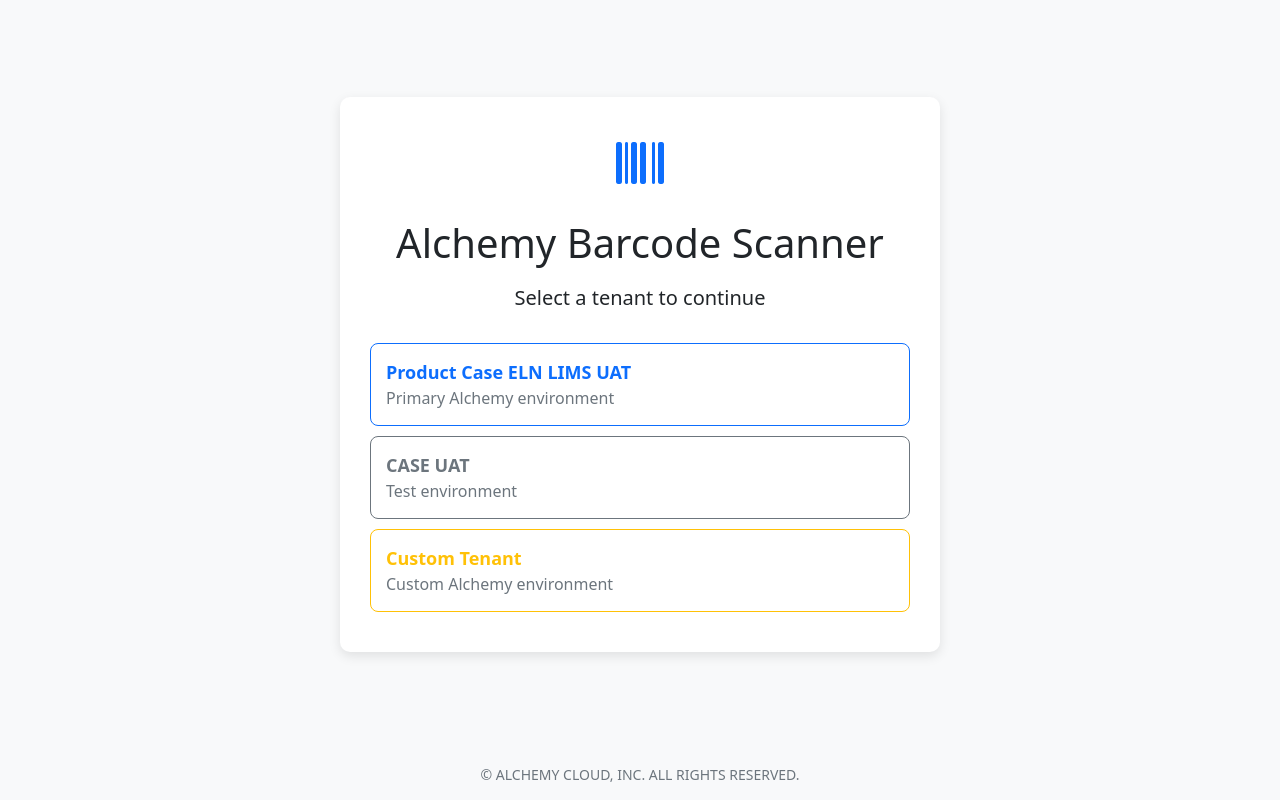
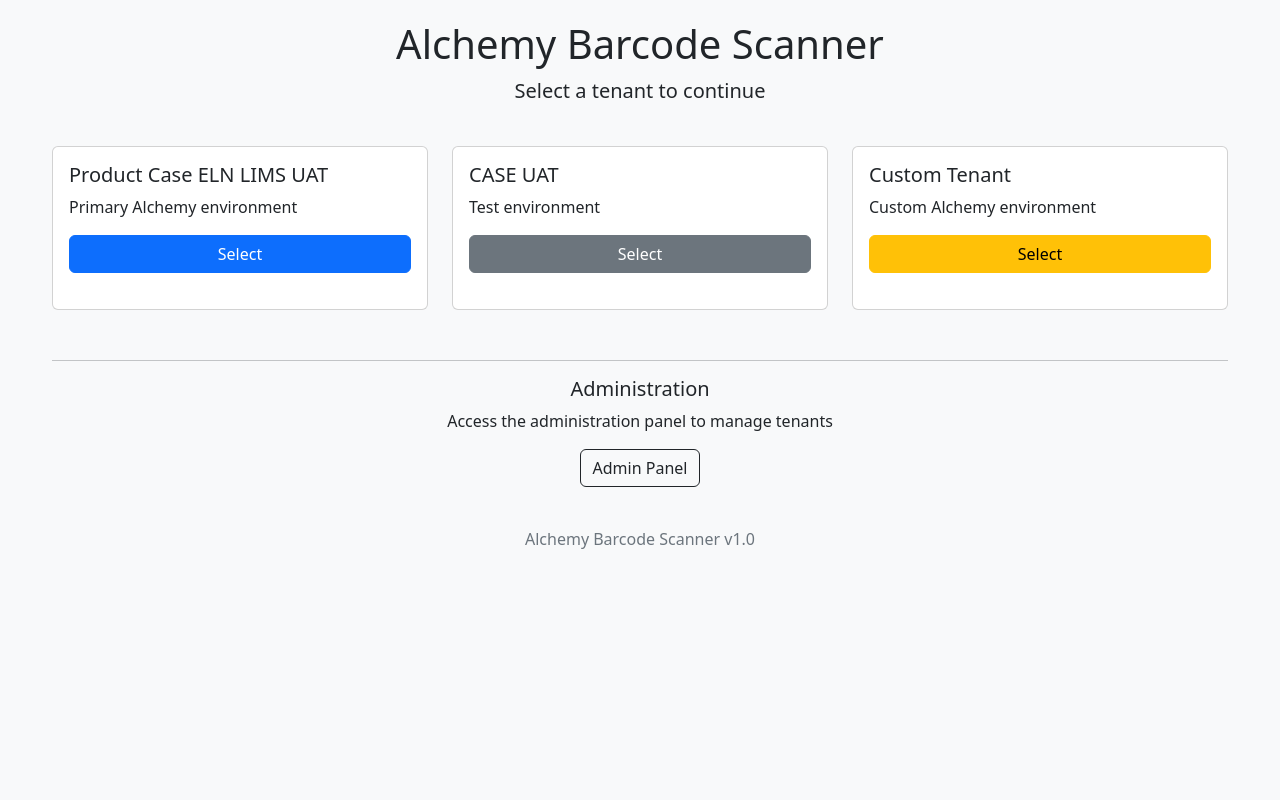
Before and after one commit to pbrose82/barcode_scanning, a Flask app: page / in a window 1280 px wide. Run offline with Flask 2, Linux system fonts and the light colour scheme; some libraries are stand-ins or nearby versions.

Commit message:
Update tenant_selector.html

```diff
--- a/templates/tenant_selector.html
+++ b/templates/tenant_selector.html
@@ -3,93 +3,71 @@
 <head>
     <meta charset="UTF-8">
     <meta name="viewport" content="width=device-width, initial-scale=1.0">
-    <title>Alchemy Barcode Scanner - Tenant Selector</title>
+    <title>Tenant Selector - Alchemy Barcode Scanner</title>
     <link href="https://cdn.jsdelivr.net/npm/bootstrap@5.3.0-alpha1/dist/css/bootstrap.min.css" rel="stylesheet">
-    <link rel="stylesheet" href="https://cdnjs.cloudflare.com/ajax/libs/font-awesome/6.4.0/css/all.min.css">
     <style>
         body {
-            min-height: 100vh;
-            display: flex;
-            flex-direction: column;
             background-color: #f8f9fa;
-        }
-        .main-content {
-            flex: 1;
-            padding: 50px 20px;
-            display: flex;
-            align-items: center;
-            justify-content: center;
+            padding: 20px;
         }
         .tenant-card {
-            max-width: 600px;
-            width: 100%;
-            background-color: white;
-            border-radius: 10px;
-            box-shadow: 0 4px 12px rgba(0, 0, 0, 0.1);
-            padding: 30px;
+            transition: transform 0.2s;
+            margin-bottom: 20px;
+            height: 100%;
         }
-        .tenant-logo {
-            font-size: 48px;
-            color: #0d6efd;
-            margin-bottom: 20px;
+        .tenant-card:hover {
+            transform: translateY(-5px);
+            box-shadow: 0 10px 20px rgba(0,0,0,0.1);
         }
-        .tenant-list {
-            margin-top: 30px;
+        .container {
+            max-width: 1200px;
+            margin: 0 auto;
         }
-        .tenant-button {
-            display: block;
-            width: 100%;
-            text-align: left;
-            margin-bottom: 10px;
-            padding: 15px;
-            border-radius: 8px;
-            transition: all 0.2s;
-        }
-        .tenant-button:hover {
-            transform: translateY(-2px);
-            box-shadow: 0 4px 8px rgba(0, 0, 0, 0.1);
-        }
-        .tenant-name {
-            font-weight: 600;
-            font-size: 18px;
-        }
-        .tenant-description {
-            color: #6c757d;
-            margin-bottom: 0;
+        .header {
+            text-align: center;
+            margin-bottom: 40px;
         }
         .footer {
-            padding: 15px 0;
+            margin-top: 40px;
             text-align: center;
             color: #6c757d;
-            font-size: 14px;
+        }
+        .admin-section {
+            margin-top: 50px;
+            text-align: center;
         }
     </style>
 </head>
 <body>
-    <div class="main-content">
-        <div class="tenant-card">
-            <div class="text-center">
-                <div class="tenant-logo">
-                    <i class="fas fa-barcode"></i>
+    <div class="container">
+        <div class="header">
+            <h1>Alchemy Barcode Scanner</h1>
+            <p class="lead">Select a tenant to continue</p>
+        </div>
+
+        <div class="row">
+            {% for tenant_id, tenant in tenants.items() %}
+            <div class="col-md-4">
+                <div class="card tenant-card">
+                    <div class="card-body">
+                        <h5 class="card-title">{{ tenant.display_name }}</h5>
+                        <p class="card-text">{{ tenant.description }}</p>
+                        <a href="/tenant/{{ tenant_id }}" class="btn btn-{{ tenant.button_class }} w-100">Select</a>
+                    </div>
                 </div>
-                <h1 class="mb-3">Alchemy Barcode Scanner</h1>
-                <p class="lead">Select a tenant to continue</p>
             </div>
+            {% endfor %}
+        </div>
 
-            <div class="tenant-list">
-                {% for tenant_id, tenant_data in tenants.items() %}
-                <a href="/tenant/{{ tenant_id }}" class="btn btn-outline-{{ tenant_data.button_class }} tenant-button">
-                    <div class="tenant-name">{{ tenant_data.display_name }}</div>
-                    <p class="tenant-description">{{ tenant_data.description }}</p>
-                </a>
-                {% endfor %}
-            </div>
+        <div class="admin-section">
+            <hr>
+            <h5>Administration</h5>
+            <p>Access the administration panel to manage tenants</p>
+            <a href="/admin" class="btn btn-outline-dark">Admin Panel</a>
         </div>
-    </div>
 
-    <div class="footer">
-        <div class="container">
-            © ALCHEMY CLOUD, INC. ALL RIGHTS RESERVED.
+        <div class="footer">
+            <p>Alchemy Barcode Scanner v1.0</p>
         </div>
     </div>
 </body>
```
